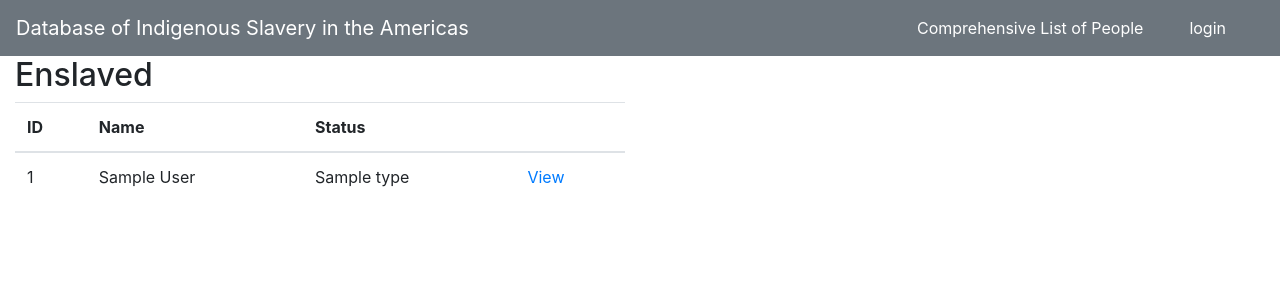
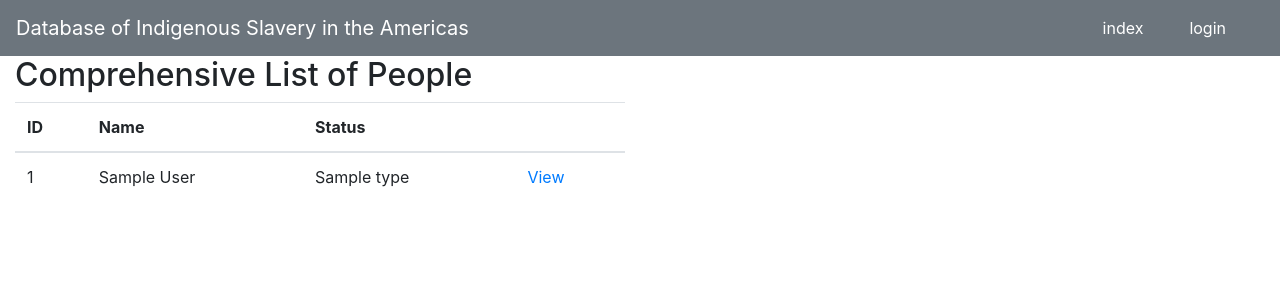
Before and after one commit to Brown-University-Library/OLD-ARCHIVED_disa, a Flask app: page /people/ in a window 1280 px wide. Shown: the top 300 px of the page. Run offline with Flask 2, Linux system fonts and the light colour scheme; tables that the repository leaves empty hold one stand-in row (values such as "Sample post"); some libraries are stand-ins or nearby versions.

Commit message:
Swap index titles

```diff
--- a/app/templates/base.html
+++ b/app/templates/base.html
@@ -26,7 +26,7 @@
             <a class="navbar-brand text-white" href="{{ url_for('browse') }}">Database of Indigenous Slavery in the Americas</a>
             <ul class="navbar-nav ml-auto">
                 <li class="nav-item">
-                    <a class="nav-link text-white" href="{{ url_for('person_index') }}">Comprehensive List of People</a>
+                    <a class="nav-link text-white" href="{{ url_for('person_index') }}">index</a>
                 </li>
                 {% if current_user.is_anonymous %}
                 <li class="nav-item">
--- a/app/templates/person_index.html
+++ b/app/templates/person_index.html
@@ -4,7 +4,7 @@
 {% endblock %}
 {% block content %}
 <div class="container-fluid">
-  <h2>Enslaved</h2>
+  <h2>Comprehensive List of People</h2>
   <div class="row">
     <div class="col-md-6">
       <table class="table">
```
